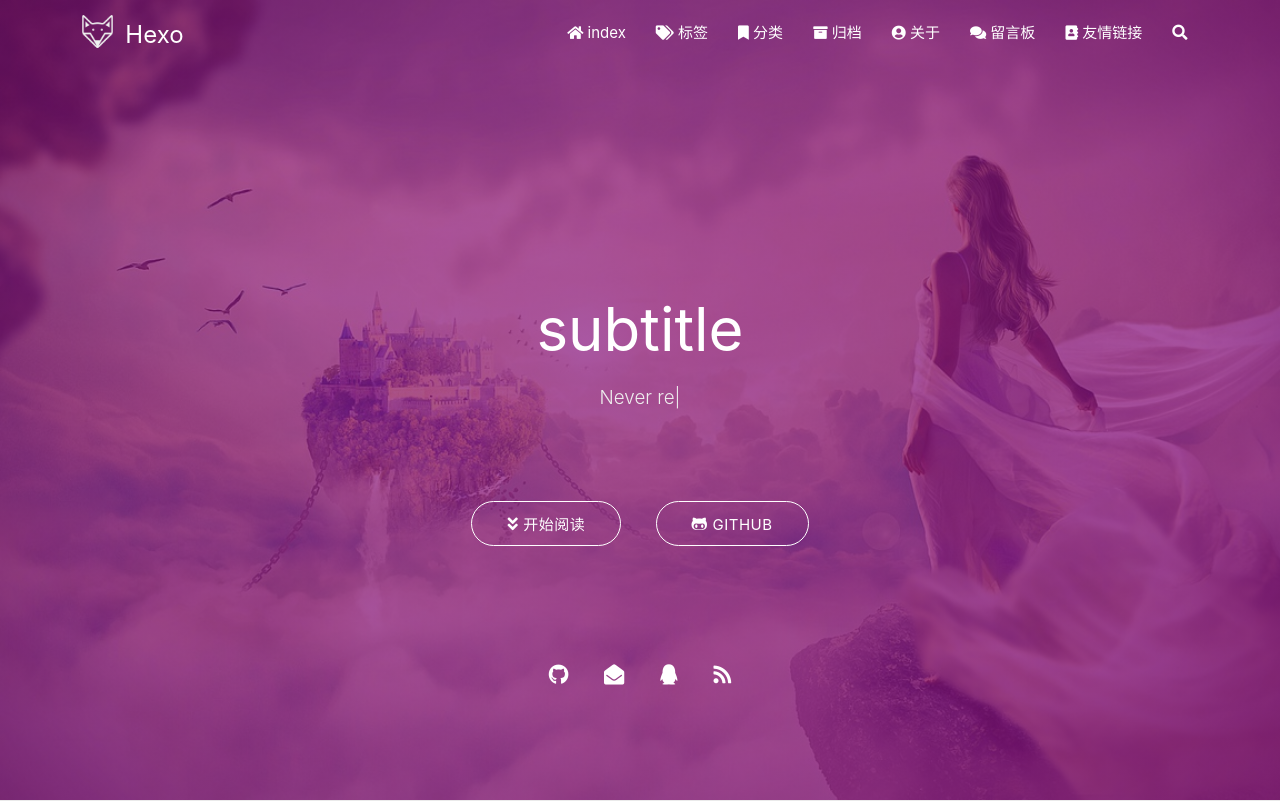
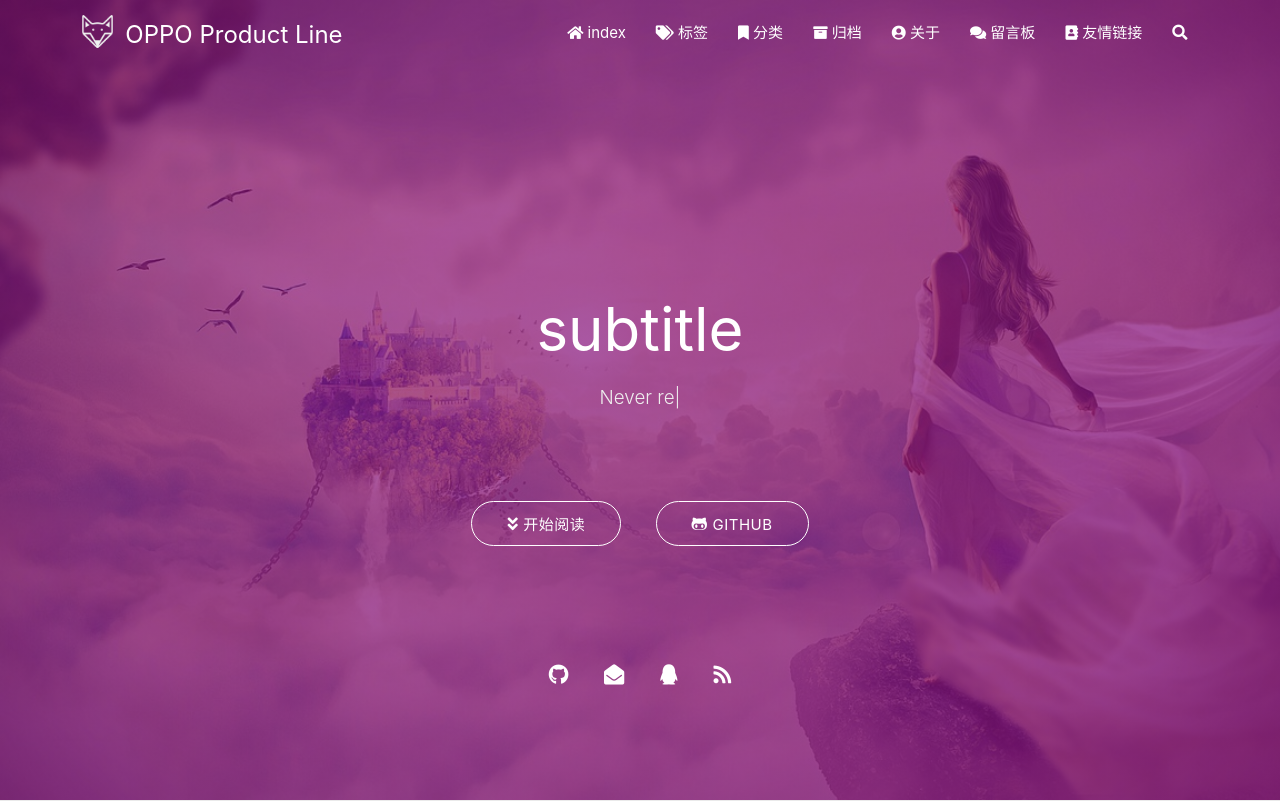
Before and after one commit to OneBridge-Q/OneBridge-Q.github.io, a plain HTML site: page index.html in a window 1280 px wide. Shown: the top 801 px of the page. Drawn offline with nearby package versions, Linux system fonts and the light colour scheme; some packages are replaced by stand-ins of ours; no server answers; a script that the page names is missing.

Commit message:
Site updated: 2021-12-20 19:28:09

```diff
--- a/index.html
+++ b/index.html
@@ -44,7 +44,7 @@
 
                     <img src="/medias/logo.png" class="logo-img" alt="LOGO">
 
-                    <span class="logo-span">Hexo</span>
+                    <span class="logo-span">OPPO Product Line</span>
                 </a>
             </div>
 
```
